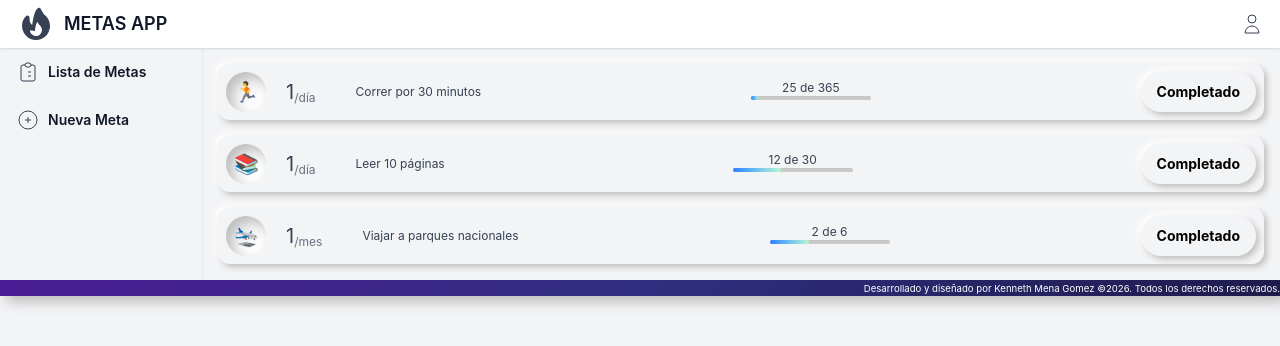
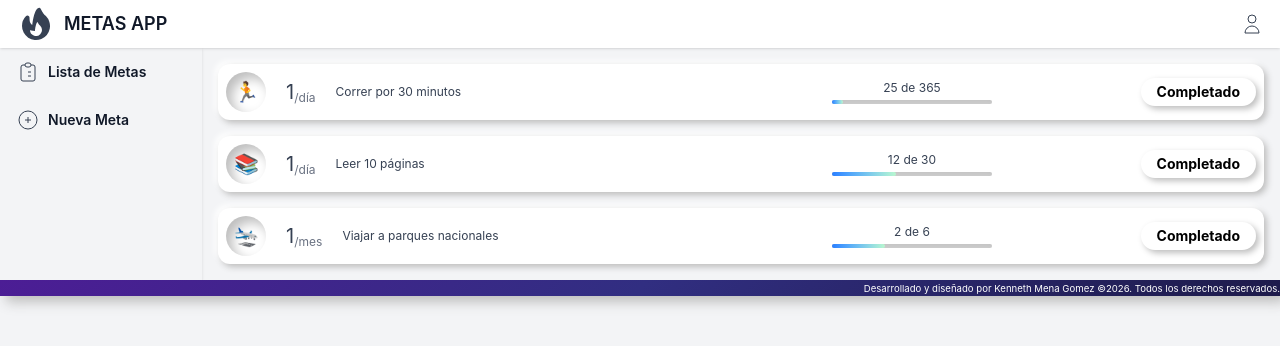
Before and after one commit to Kenneth32Mena/metasApp, a React (Vite) app: page / in a window 1280 px wide. Shown: the top 346 px of the page. Built offline with nearby package versions, Linux system fonts and the light colour scheme.

Commit message:
implementar CRUD completo, persistencia local y vista detallada con modal

```diff
--- /dev/null
+++ b/public/meta.json
@@ -0,0 +1,10 @@
+    {
+        "id": "1",
+        "detalles": "Backend",
+        "periodo": "día",
+        "eventos": 1,
+        "icono": "🏃",
+        "meta": 365,
+        "plazo": "2030-01-01",
+        "completado": 25
+    }
--- /dev/null
+++ b/public/metas.json
@@ -0,0 +1,32 @@
+[
+    {
+        "id": "1",
+        "detalles": "Correr por 30 minutos",
+        "periodo": "día",
+        "eventos": 1,
+        "icono": "🏃",
+        "meta": 365,
+        "plazo": "2030-01-01",
+        "completado": 25
+    },
+    {
+        "id": "2",
+        "detalles": "Leer 10 páginas",
+        "periodo": "día",
+        "eventos": 1,
+        "icono": "📚",
+        "meta": 30,
+        "plazo": "2025-12-31",
+        "completado": 12
+    },
+    {
+        "id": "3",
+        "detalles": "Viajar a parques nacionales",
+        "periodo": "mes",
+        "eventos": 1,
+        "icono": "🛬",
+        "meta": 6,
+        "plazo": "2025-12-31",
+        "completado": 2
+    }
+]
--- a/servicios/Memoria.jsx
+++ b/servicios/Memoria.jsx
@@ -1,82 +1,78 @@
 import { createContext, useReducer } from "react";
 
-const listaMock = [
-    {
-        "id": "1",
-        "detalles": "Correr por 30 minutos",
-        "periodo": "día",
-        "eventos": 1,
-        "icono": "🏃",
-        "meta": 365,
-        "plazo": "2030-01-01",
-        "completado": 25
-    },
-    {
-        "id": "2",
-        "detalles": "Leer 10 páginas",
-        "periodo": "día",
-        "eventos": 1,
-        "icono": "📚",
-        "meta": 30,
-        "plazo": "2025-12-31",
-        "completado": 12
-    },
-    {
-         "id": "3",
-        "detalles": "Viajar a parques nacionales",
-        "periodo": "mes",
-        "eventos": 1,
-        "icono": "🛬",
-        "meta": 6,
-        "plazo": "2025-12-31",
-        "completado": 2
-    }
-]
 
-const estadoInicial = {
+const memoria = localStorage.getItem('metas');
+const estadoInicial = memoria ? JSON.parse(memoria) : {
     orden: [],
     objetos: {}
 };
 
 function reductor(estado, accion) {
-    switch(accion.tipo){
+    switch (accion.tipo) {
         case 'colocar': {
-            const metas= accion.metas;
+            const metas = accion.metas;
             const nuevoEstado = {
-                orden: metas.map(meta=> meta.id) ,
-                objetos: metas.reduce((objeto,meta) => ({...objeto,[meta.id]: meta}), {})
+                orden: metas.map(meta => meta.id),
+                objetos: metas.reduce((objeto, meta) => ({ ...objeto, [meta.id]: meta }), {})
             };
-                return nuevoEstado
+            // localStorage.setItem('metas', JSON.stringify(nuevoEstado))
+            return nuevoEstado
 
         }
         case 'crear': {
-            const id= Math.random();
+            const id = accion.meta.id;
             const nuevoEstado = {
-                orden: [...estado.orden, id] ,
-                objetos: { ...estado.objetos,[id]: accion.meta}
+                orden: [...estado.orden, id],
+                objetos: { ...estado.objetos, [id]: { ...accion.meta, id } }
             };
+            // localStorage.setItem('metas', JSON.stringify(nuevoEstado))
+
             return nuevoEstado;
         }
-        default:
-            return estado;
+        case 'actualizar': {
+            const id = accion.meta.id;
+            estado.objetos[id] = {
+                ...estado.objetos[id],
+                ...accion.meta
+            };
+            const nuevoEstado = { ...estado };
+            // localStorage.setItem('metas', JSON.stringify(nuevoEstado))
+
+            return nuevoEstado
+        }
+        case 'borrar': {
+
+            const { id } = accion;
+            const objetos = { ...estado.objetos };
+            delete objetos[id];
+            const nuevoEstado = {
+                orden: estado.orden.filter(item => item !== id),
+                objetos
+            }
+            // localStorage.setItem('metas', JSON.stringify(nuevoEstado))
+
+            return nuevoEstado
+        }
     }
+
+
 }
 
-const metas = reductor(estadoInicial,{tipo: 'colocar', metas: listaMock})
+// const metas = reductor(estadoInicial, { tipo: 'colocar', metas: listaMock })
 
 
 export const Contexto = createContext(null);
-function Memoria({children}) {
-     const [estado, enviar] =useReducer(reductor, metas);
+function Memoria({ children }) {
+    const [estado, enviar] = useReducer(reductor, estadoInicial);
     return (
         <>
 
-        <Contexto.Provider value={[estado,enviar]}>
-        {children}
+            <Contexto.Provider value={[estado, enviar]}>
+                {children}
 
-        </Contexto.Provider>
+            </Contexto.Provider>
         </>
-     );
+    );
 }
 
 export default Memoria;
--- /dev/null
+++ b/servicios/Pedidos.jsx
@@ -0,0 +1,24 @@
+export async function pedirMetas() {
+    const response = await fetch('/metas.json');
+    const metas = await response.json();
+    return metas;
+
+}
+
+export async function crearMeta() {
+    const response = await fetch('/metas.json');
+    const metaCreada = await response.json();
+    return metaCreada;
+}
+export async function actualizarMeta() {
+    const response = await fetch('/metas.json');
+    const metaActualizada = await response.json();
+    console.log('Meta actualizada', metaActualizada)
+    return metaActualizada;
+}
+export async function borrarMeta() {
+       const response =  await fetch('/metas.json');
+        const metaBorrada = await response.json();
+       console.log('Meta borrada!', metaBorrada.id)
+    return metaBorrada.id;
+}
--- a/src/App.jsx
+++ b/src/App.jsx
@@ -4,8 +4,15 @@ import Layout from './components/compartidos/Layout';
 import Lista from './components/lista/Lista.jsx';
 import Detalles from './components/nueva/Detalles.jsx';
 import NoEncontrado from './components/compartidos/NoEncontrado.jsx'
+import Modal from './components/compartidos/Modal.jsx';
+import { useContext, useEffect} from 'react';
+import { pedirMetas } from '../servicios/Pedidos.jsx';
+import { Contexto } from '../servicios/Memoria.jsx';
 function App() {
-
+   const [,enviar]= useContext(Contexto);
+ useEffect(() =>{
+        pedirMetas().then(metas => enviar({tipo:'colocar', metas}))
+    },[])
 
   return (
     <>
@@ -13,6 +20,8 @@ function App() {
       <Route path="/" element={<Layout/>}>
       <Route index element={<Lista/>}></Route>
       <Route path="/lista" element={<Lista/>} />
+            <Route path="/lista/:id" element={<Modal><Detalles/></Modal>} />
+
       <Route path="/nueva" element={<Detalles/>} />
       </Route>
       <Route path="*" element={<NoEncontrado />}>
--- a/src/components/compartidos/Meta.module.css
+++ b/src/components/compartidos/Meta.module.css
@@ -1,7 +1,7 @@
 @reference "../../styles.css";
 
 .meta {
-  @apply flex p-2 justify-between;
+  @apply grid grid-cols-[1fr_1fr_auto] p-2 items-center;
 }
 
 .icono {
@@ -9,7 +9,7 @@
 }
 
 .barra1 {
-  @apply  neu-concave h-1 w-30 rounded bg-gray-200;
+  @apply  neu-concave h-1 w-40 rounded bg-gray-200;
 }
 
 .barra2 {
--- /dev/null
+++ b/src/components/compartidos/Modal.jsx
@@ -0,0 +1,9 @@
+function Modal({ children }) {
+    return (
+        <div className="fixed inset-0 z-50 bg-black/50 flex items-center justify-center">
+            {children}
+        </div>
+    );
+}
+
+export default Modal;
--- a/src/components/lista/App.css
+++ b/src/components/lista/App.css
@@ -1,6 +1,6 @@
 @reference "../../styles.css";
 .tarjeta {
-    @apply rounded-xl m-4 text-gray-700 text-xs mx-4 neu-flat overflow-hidden
+    @apply rounded-xl m-4 text-gray-700 text-xs mx-4 neu-flat overflow-hidden bg-white
 }
 
 .boton {
--- a/src/components/lista/Lista.jsx
+++ b/src/components/lista/Lista.jsx
@@ -1,12 +1,19 @@
 import { useContext } from "react";
 import Meta from "./Meta";
 import { Contexto } from "../../../servicios/Memoria";
+import { Outlet } from "react-router-dom";
+
 
 
 function Lista() {
-    const [estado, enviar]= useContext(Contexto);
+    const [estado, enviar] = useContext(Contexto);
     return (
-        estado.orden.map((id) => (<Meta key={id} {...estado.objetos[id]} />))
+        <>
+        {estado.orden.map((id) => (<Meta key={id} {...estado.objetos[id]} />))}
+        <div>
+        <Outlet/>
+        </div>
+        </>
     );
 }
 
--- a/src/components/lista/Meta.jsx
+++ b/src/components/lista/Meta.jsx
@@ -1,3 +1,4 @@
+import { Link } from "react-router-dom";
 import estilos from "../compartidos/Meta.module.css";
 import "./App.css"
 
@@ -5,26 +6,24 @@ import "./App.css"
 function Meta( { id, detalles, eventos, icono, periodo, meta, plazo, completado }) {
     return (
         <>
-            <div className={estilos.meta + " tarjeta"}>
-                <div className="flex items-center">
+            <Link to={`/lista/${id}`} className={estilos.meta + " tarjeta"}>
+                <div className="flex items-center min-w-0">
                     <div className={estilos.icono}>{icono}</div>
-                    <p className="text-xl ml-5 mr-10">{eventos}
+                    <p className="text-xl ml-5 mr-5 shrink-0">{eventos}
                         <sub className="text-xs text-gray-500">/{periodo}</sub>
                     </p>
-                    <div>{detalles}</div>
+                    <div className="truncate">{detalles}</div>
                 </div>
-                <div className="flex">
-                    <div className="relative m-2 mx-5">
-                        <p className="text-center"> {completado} de {meta}</p>
-                        <div className={estilos.barra1}>
+                <div className="flex flex-col items-center justify-center w-full min-w-0 px-2">
+                    <p className="text-center"> {completado} de {meta}</p>
+                    <div className={estilos.barra1 + " mt-1"}>
 
-                            <div style={{ width: `${Math.round((completado/meta) *100)}%`}}
-                            className={estilos.barra2}></div>
-                        </div>
+                        <div style={{ width: `${Math.round((completado/meta) *100)}%`}}
+                        className={estilos.barra2}></div>
                     </div>
                 </div>
                 <button className="boton boton--gris">Completado</button>
-            </div>
+            </Link>
         </>
     );
 }
--- a/src/components/nueva/Detalles.jsx
+++ b/src/components/nueva/Detalles.jsx
@@ -1,58 +1,86 @@
-import { useContext, useState } from 'react';
+import { useContext, useEffect, useState } from 'react';
 import estilos from './Detalles.module.css';
 import { Contexto } from '../../../servicios/Memoria';
-import { useNavigate } from 'react-router-dom';
+import { useNavigate, useParams } from 'react-router-dom';
+import { actualizarMeta, borrarMeta, crearMeta } from '../../../servicios/Pedidos';
 function Detalles() {
     const frecuencias = ["día", "semana", "mes", "año"];
     const iconos = ["💻", "🏃‍♂️", "📚", "✈️", "💵"];
-
+    const { id } = useParams();
     const [form, setForm] = useState({
         detalles: '',
         eventos: 1,
         periodo: 'semana',
         meta: 52,
-        plazo:'2027-01-01',
+        plazo: '2027-01-01',
         completado: 0,
         icono: '🗿'
     })
-    const {detalles,eventos,periodo,icono, meta,plazo} = form;
+    const { detalles, eventos, periodo, icono, meta, plazo, completado } = form;
     const Actualizar = (prop) => (event) => {
         setForm((estado) => ({ ...estado, [prop]: event.target.value }));
     };
+    const [estado, enviar] = useContext(Contexto);
+
     const navegar = useNavigate();
     const crear = async () => {
-        enviar({tipo: 'crear', meta: form})
+        const nuevaMeta = await crearMeta()
+        enviar({ tipo: 'crear', meta: nuevaMeta })
         navegar('/lista')
     }
-    const [estado, enviar]= useContext(Contexto);
+    const cancelar = () => {
 
+        navegar('/lista')
+    }
+
+    const borrar = async () => {
+        await borrarMeta();
+        enviar({ tipo: 'borrar', id });
+        navegar('/lista');
+    }
+    const actualizar = async () => {
+        await actualizarMeta();
+        enviar({ tipo: 'actualizar', meta: form })
+        navegar('/lista')
+    }
+
+
+
+    useEffect(() => {
+        const metaMemoria = estado.objetos[id]
+        if (!id) return;
+        if (!metaMemoria) {
+            return navegar('/NoEncontrado');
+        }
+        setForm(metaMemoria)
+    }, [id])
     return (
         <div className="tarjeta">
             <form action="#" className="p-4">
                 <label className="label">
                     Describe tu meta
-                    <input placeholder="ej. 52 caminatas" className="input" value={detalles} onChange={Actualizar("detalles")}/>
+                    <input placeholder="ej. 52 caminatas" className="input" value={detalles} onChange={Actualizar("detalles")} />
                 </label>
                 <label className="label">
                     ¿CON QUE FRECUENCIA DESEAS CUMPLIR TU META?(ej. 1 vez a la semana)
                     <div className="flex mb-6">
-                    <input type="number" className="input mr-6" value={eventos} onChange={Actualizar("eventos")}/>
-                    <select className="input" value={periodo} onChange={Actualizar("periodo")}>
-                        {frecuencias.map(frecuencia=> <option key={frecuencia} value={frecuencia}>{frecuencia}</option>)}
-                    </select>
+                        <input type="number" className="input mr-6" value={eventos} onChange={Actualizar("eventos")} />
+                        <select className="input" value={periodo} onChange={Actualizar("periodo")}>
+                            {frecuencias.map(frecuencia => <option key={frecuencia} value={frecuencia}>{frecuencia}</option>)}
+                        </select>
                     </div>
                 </label>
                 <label className="label">
                     ¿CUANTAS VECES DESEAS COMPLETAR ESTA META?
-                    <input type="number"className="input"  value={meta} onChange={Actualizar("meta")}/>
+                    <input type="number" className="input" value={meta} onChange={Actualizar("meta")} />
                 </label>
                 <label className="label">
                     ¿TIENE UNA FECHA LIMITE?
-                    <input type="date" className="input"  value={plazo} onChange={Actualizar("plazo")}/>
+                    <input type="date" className="input" value={plazo} onChange={Actualizar("plazo")} />
                 </label>
                 <label className="label">
                     ¿CUANTAS VECES HAZ COMPLETADO YA ESTA META?
-                    <input type="number" className="input"  onChange={Actualizar("completado")}/>
+                    <input type="number" className="input" value={completado} onChange={Actualizar("completado")} />
 
                 </label>
                 <label className="label">
@@ -64,9 +92,11 @@ function Detalles() {
                 </label>
             </form>
             <div className={estilos.botones}>
-                <button className="boton boton--negro" onClick={crear}>Crear</button>
+                {!id && <button className="boton boton--negro" onClick={crear}>Crear</button>}
+                {id && <button className="boton boton--negro" onClick={actualizar}>Actualizar</button>}
 
-                <button className="boton boton--gris"> Cancelar</button>
+                <button className="boton boton--rojo" onClick={borrar}>Borrar</button>
+                <button className="boton boton--gris" onClick={cancelar} > Cancelar</button>
             </div>
         </div>
     );
```
